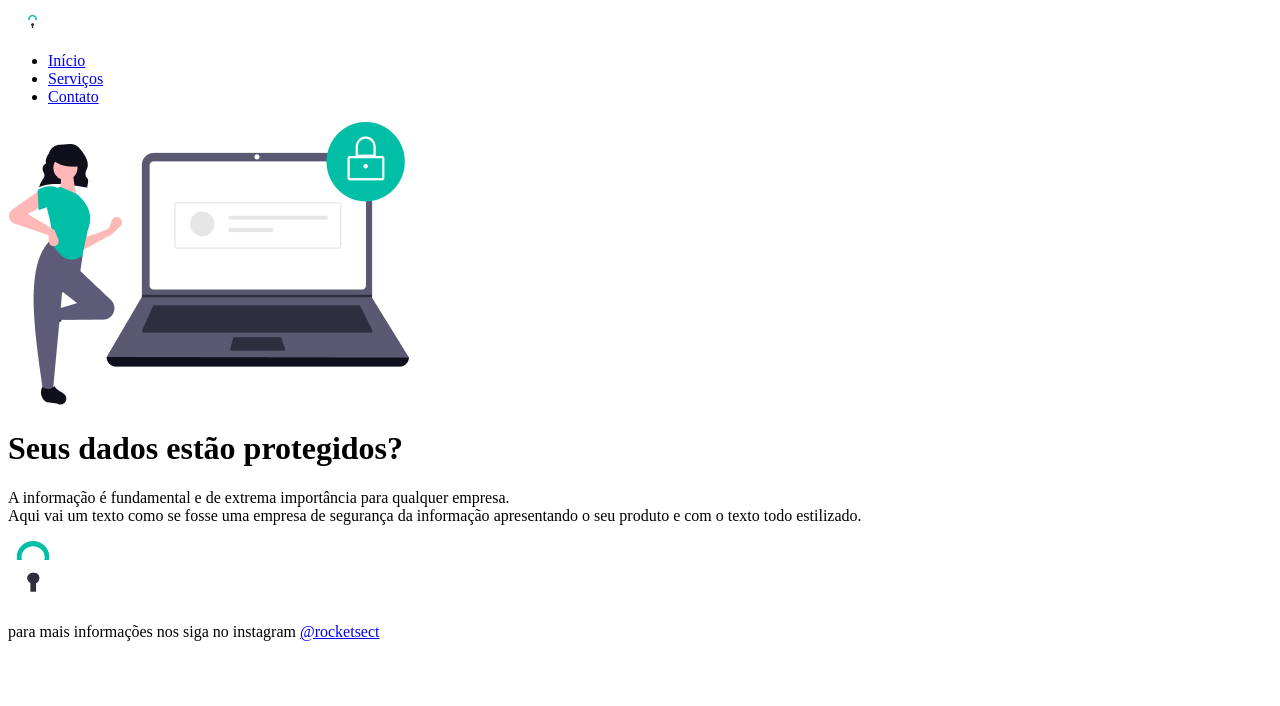
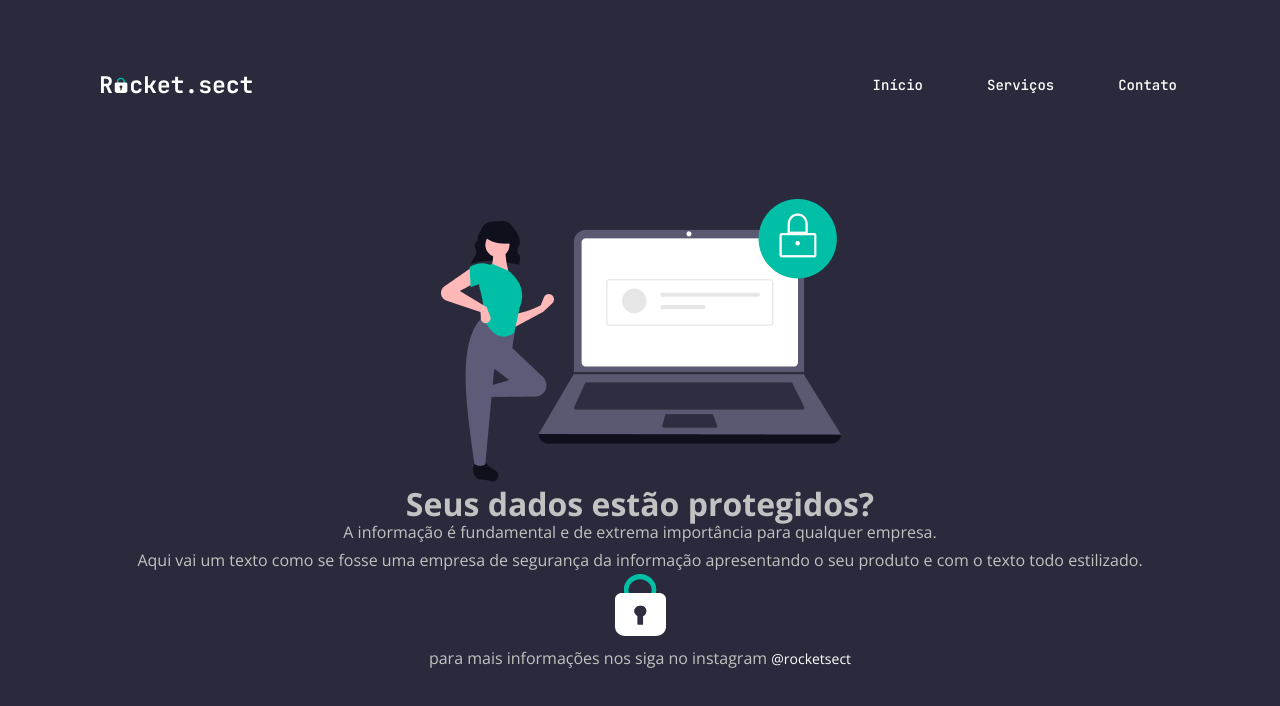
Before and after one commit to alessandraouriques/Explorer, a plain HTML site: page STAGE_02_DESAFIO_02/index.html in a window 1280 px wide. Drawn offline with nearby package versions, Linux system fonts and the light colour scheme.

Commit message:
css header

```diff
--- a/STAGE_02_DESAFIO_02/index.html
+++ b/STAGE_02_DESAFIO_02/index.html
@@ -17,9 +17,10 @@
 
     <div class="page">
       <header>
-        <nav>
+
           <img src="img/logo.svg" alt="logo no canto superior" />
 
+        <nav>
           <ul>
             <li><a href="#">Início</a></li>
             <li><a href="#">Serviços</a></li>
--- a/STAGE_02_DESAFIO_02/style.css
+++ b/STAGE_02_DESAFIO_02/style.css
@@ -0,0 +1,45 @@
+* {
+  margin: 0;
+  padding: 0;
+  box-sizing: border-box;
+}
+
+body {
+  font-family: 'Open sans', sans-serif;
+  font-size: 16px;
+  line-height: 28px;
+  color: hsla(0, 0%, 76%, 1);
+  background-color: hsla(243, 17%, 20%, 1);
+  text-align: center;
+}
+
+.page {
+  margin: 0 auto;
+  max-width: 1092px;
+}
+
+header {
+  display: flex;
+  margin-top: 71px;
+  width: 1083px;
+  justify-content: space-between;
+  font-family: 'JetBrains Mono';
+  margin-bottom: 100px;
+}
+
+header img {
+  width: 168px;
+  height: 23px;
+}
+
+header nav ul {
+  display: flex;
+  gap: 64px;
+  list-style: none;
+}
+
+a {
+  color: hsla(0, 0%, 100%, 1);
+  text-decoration: none;
+  font-size: 14px;
+}
```
